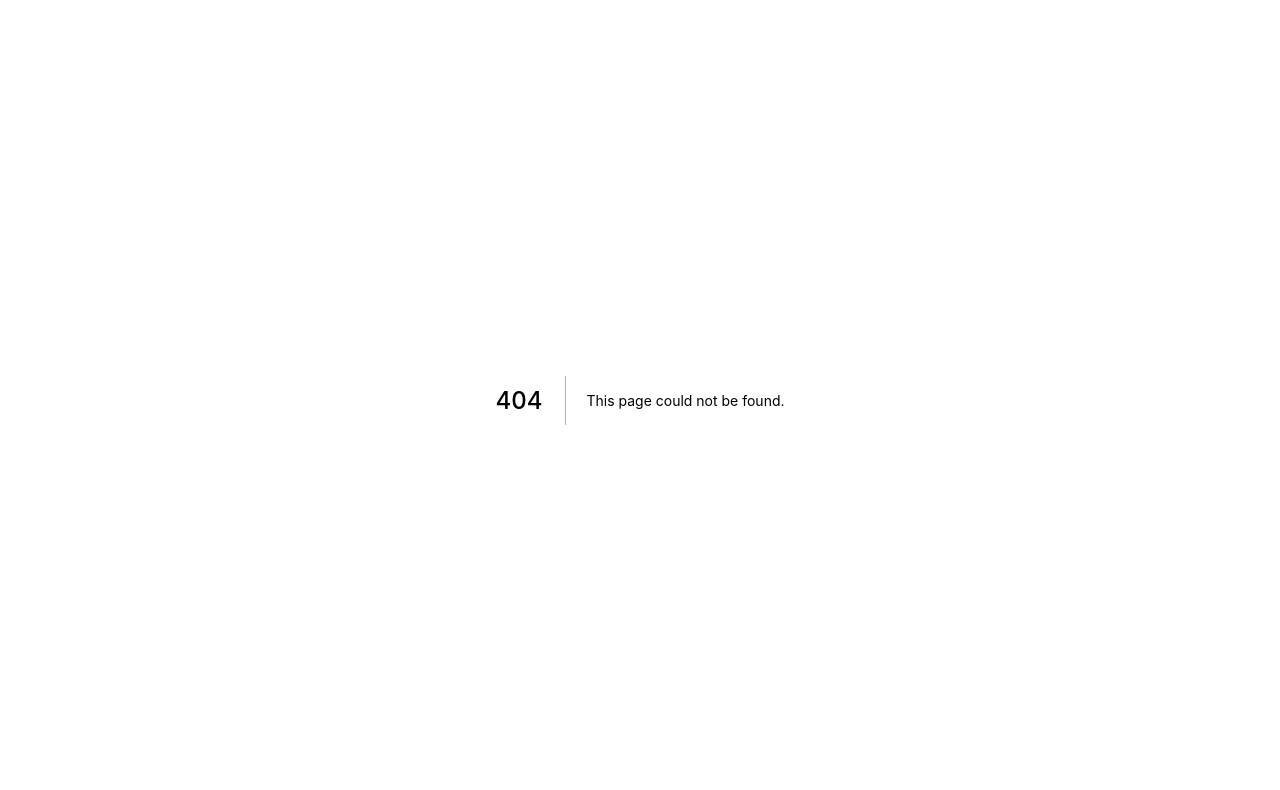
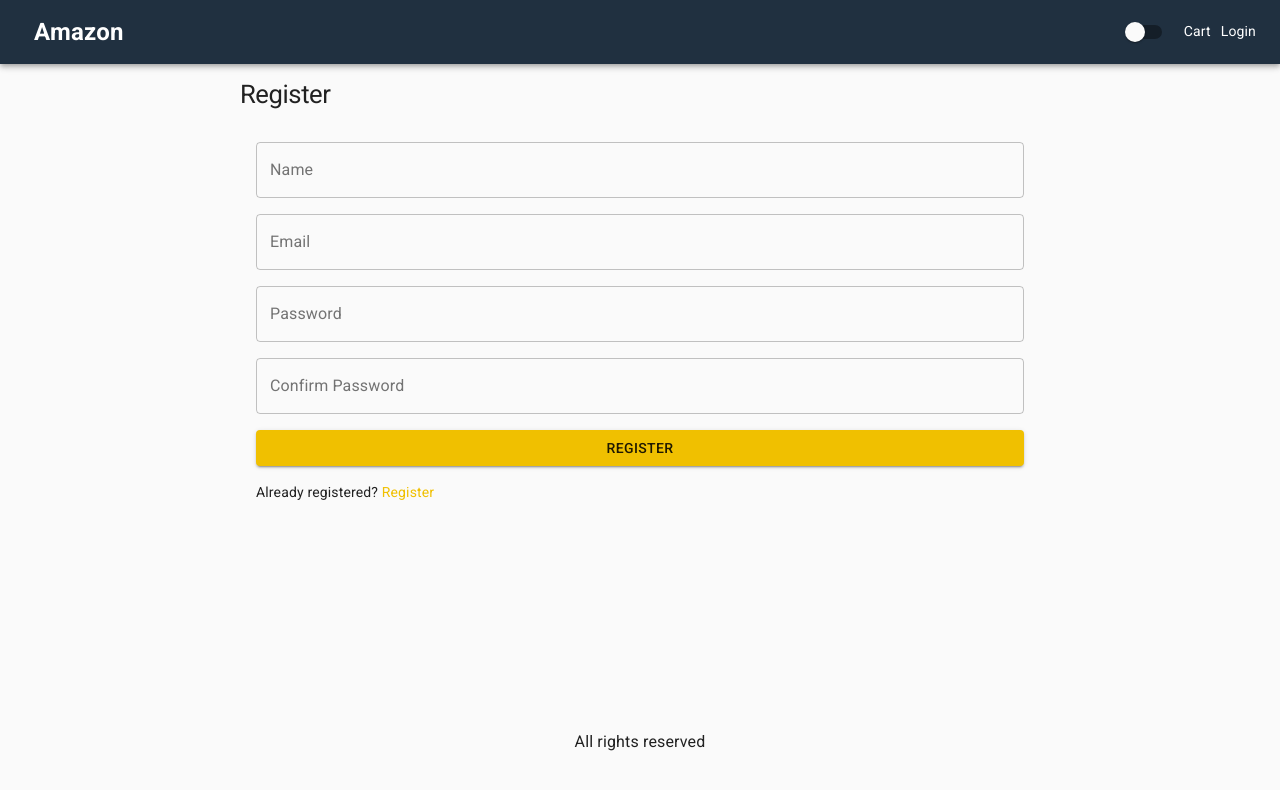
Before and after one commit to Cypherfelix/Amazon, a Next.js app: page /register in a window 1280 px wide. Before the commit this address had no page. Shown: the top 790 px of the page. Built offline with nearby package versions, Linux system fonts and the light colour scheme.

Commit message:
register screen and api

```diff
--- /dev/null
+++ b/pages/api/users/register.js
@@ -0,0 +1,30 @@
+import nc from "next-connect";
+import User from "../../../models/User";
+import db from "../../../utils/db";
+import bcrypt from "bcryptjs";
+import { signToken } from "../../../utils/auth";
+
+const handler = nc();
+
+handler.post(async (req, res) => {
+  await db.connect();
+  const newUser = new User({
+    name: req.body.name,
+    email: req.body.email,
+    password: bcrypt.hashSync(req.body.password),
+    isAdmin: false,
+  });
+  const user = await newUser.save();
+  await db.disconnect();
+
+  const token = signToken(user);
+  res.send({
+    token: token,
+    _id: user._id,
+    name: user.name,
+    email: user.email,
+    isAdmin: user.isAdmin,
+  });
+});
+
+export default handler;
--- /dev/null
+++ b/pages/register.js
@@ -0,0 +1,126 @@
+import {
+  Button,
+  Link,
+  List,
+  ListItem,
+  TextField,
+  Typography,
+} from "@material-ui/core";
+import axios from "axios";
+import NextLink from "next/link";
+import { useRouter } from "next/router";
+import React, { useContext, useEffect, useState } from "react";
+import Layout from "../Components/Layout";
+import { Store } from "../utils/Store";
+import useStyles from "../utils/styles";
+
+export default function Register() {
+  const router = useRouter();
+  const { redirect } = router.query;
+  const { state, dispatch } = useContext(Store);
+  const { userInfo } = state;
+  useEffect(() => {
+    if (userInfo) {
+      router.push("/");
+    }
+  }, []);
+
+  const [email, setEmail] = useState("");
+  const [name, setName] = useState("");
+  const [password, setPassword] = useState("");
+  const [confirmPassword, setConfirmPassword] = useState("");
+  const classes = useStyles();
+  const submitHandler = async (e) => {
+    e.preventDefault();
+    if (password != confirmPassword) {
+      alert("Passwords dont match");
+      return;
+    }
+    try {
+      const { data } = await axios.post("/api/users/register", {
+        email,
+        name,
+        confirmPassword,
+        password,
+      });
+
+      console.log(data);
+      dispatch({ type: "USER_LOGIN", payload: data });
+      console.log(redirect);
+      router.push(redirect || "/");
+    } catch (err) {
+      alert(err.response.data ? err.response.data.message : err.message);
+    }
+  };
+  return (
+    <Layout title="Register">
+      <form onSubmit={submitHandler} className={classes.form}>
+        <Typography component="h1" variant="h1">
+          Register
+        </Typography>
+        <List>
+          <ListItem>
+            <TextField
+              variant="outlined"
+              fullWidth
+              id="name"
+              label="Name"
+              inputProps={{ type: "name" }}
+              onChange={(e) => {
+                setName(e.target.value);
+              }}
+            ></TextField>
+          </ListItem>
+          <ListItem>
+            <TextField
+              variant="outlined"
+              fullWidth
+              id="email"
+              label="Email"
+              inputProps={{ type: "email" }}
+              onChange={(e) => {
+                setEmail(e.target.value);
+              }}
+            ></TextField>
+          </ListItem>
+
+          <ListItem>
+            <TextField
+              variant="outlined"
+              fullWidth
+              id="password"
+              label="Password"
+              inputProps={{ type: "password" }}
+              onChange={(e) => {
+                setPassword(e.target.value);
+              }}
+            ></TextField>
+          </ListItem>
+          <ListItem>
+            <TextField
+              variant="outlined"
+              fullWidth
+              id="confirmPassword"
+              label="Confirm Password"
+              inputProps={{ type: "confirmPassword" }}
+              onChange={(e) => {
+                setConfirmPassword(e.target.value);
+              }}
+            ></TextField>
+          </ListItem>
+          <ListItem>
+            <Button variant="contained" type="submit" fullWidth color="primary">
+              Register
+            </Button>
+          </ListItem>
+          <ListItem>
+            Already registered?&nbsp;
+            <NextLink href={`/register?redirect=${redirect || "/"}`} passHref>
+              <Link> Register</Link>
+            </NextLink>
+          </ListItem>
+        </List>
+      </form>
+    </Layout>
+  );
+}
```
